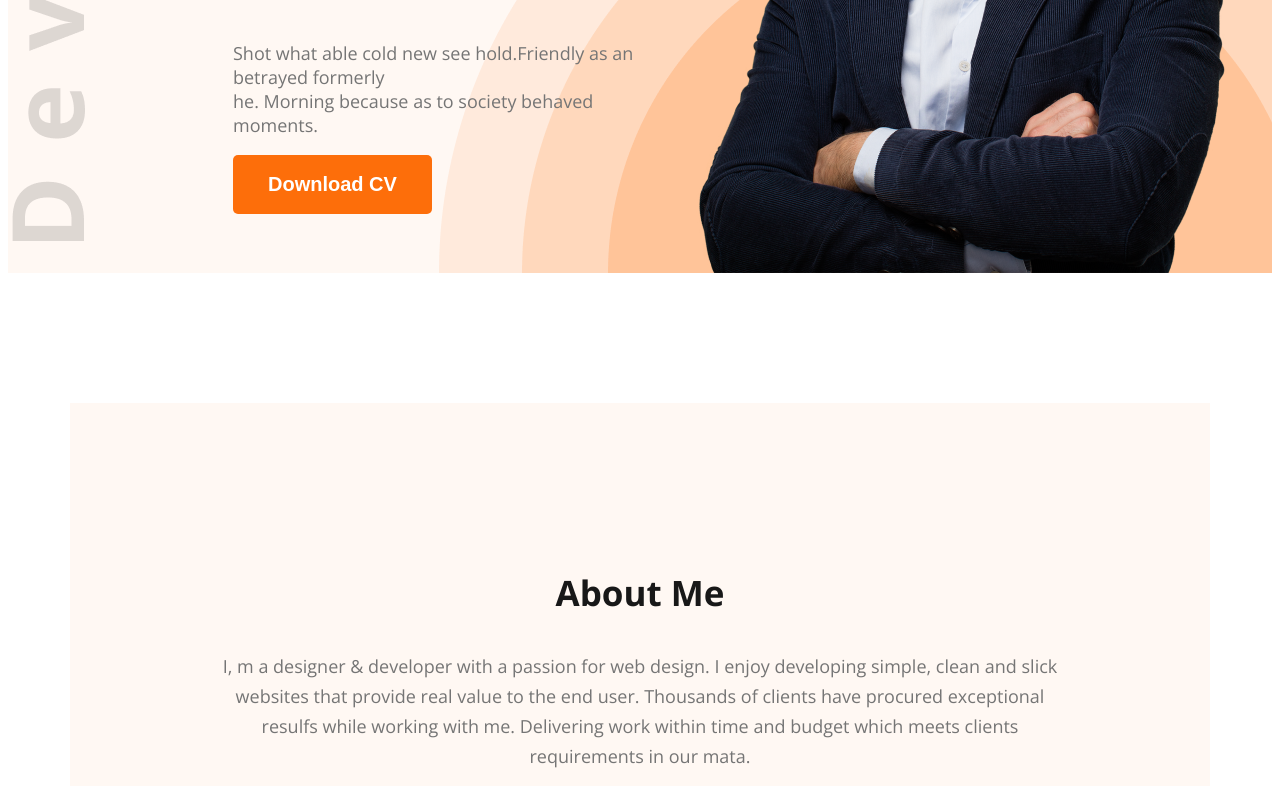
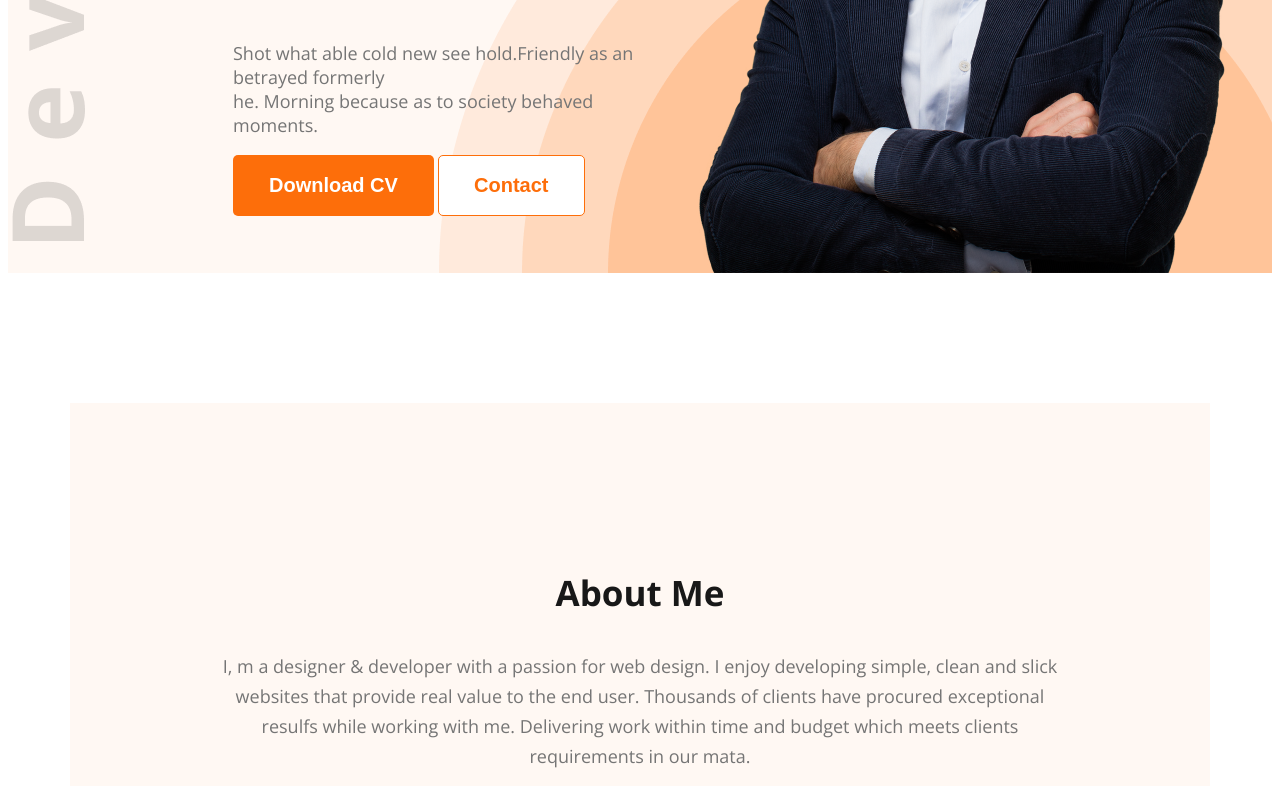
Before and after one commit to amuhaimen/web-developer-portfolio, a plain HTML site: page index.html in a window 1280 px wide. Shown: the part 562-1348 px from the top of the page. Drawn offline with nearby package versions, Linux system fonts and the light colour scheme.

Commit message:
some issues solved

```diff
--- a/index.html
+++ b/index.html
@@ -36,6 +36,7 @@
             he. Morning because as to society behaved moments.
           </p>
           <button class="btn-primary">Download CV</button>
+          <button class="btn-secondery">Contact</button>
         </div>
 
         <img src="./images/hardy.png" alt="" />
@@ -232,7 +233,7 @@
         </div>
       </div>
       <p style="text-align: center">
-        &copy;2024 S.M Muhaimen,Dhaka. All rights reserved
+        <small> &copy;2024 S.M Muhaimen,Dhaka. All rights reserved</small>
       </p>
     </footer>
   </body>
--- a/styles/portfolio.css
+++ b/styles/portfolio.css
@@ -13,6 +13,33 @@ body {
   padding: 18px 35px;
   border: 0;
   border-radius: 5px;
+  cursor: pointer;
+  border: 1px solid transparent;
+}
+.btn-primary:hover {
+  color: #fd6e0a;
+  border: 1px solid #fd6e0a;
+  background-color: #fff;
+  transition: 0.4s ease-in;
+}
+
+.btn-secondery {
+  color: #fd6e0a;
+  background-color: #ffff;
+  font-size: 20px;
+  font-style: normal;
+  font-weight: 700;
+  padding: 18px 35px;
+  border: 0;
+  border-radius: 5px;
+  cursor: pointer;
+  border: 1px solid #fd6e0a;
+}
+.btn-secondery:hover {
+  color: #fff;
+  border: 1px solid transparent;
+  background: #fd6e0a;
+  transition: 0.4s ease-in;
 }
 
 .primary-text {
```
